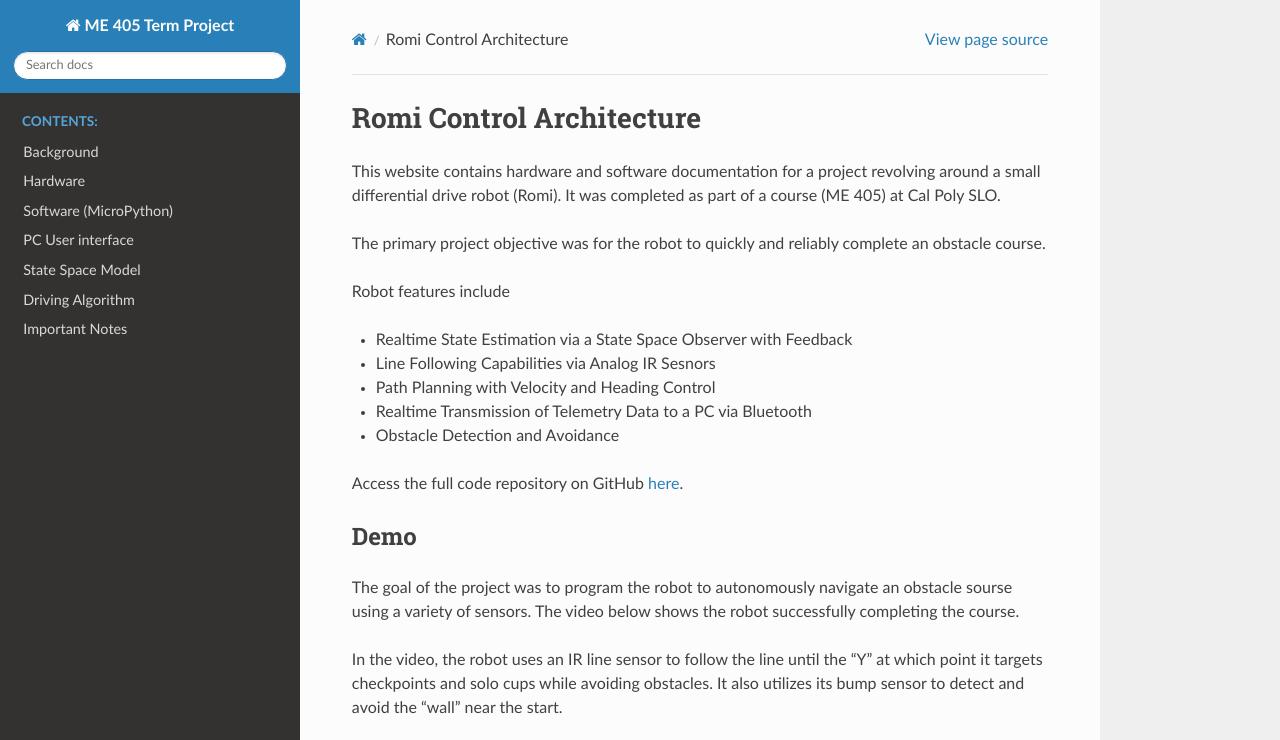
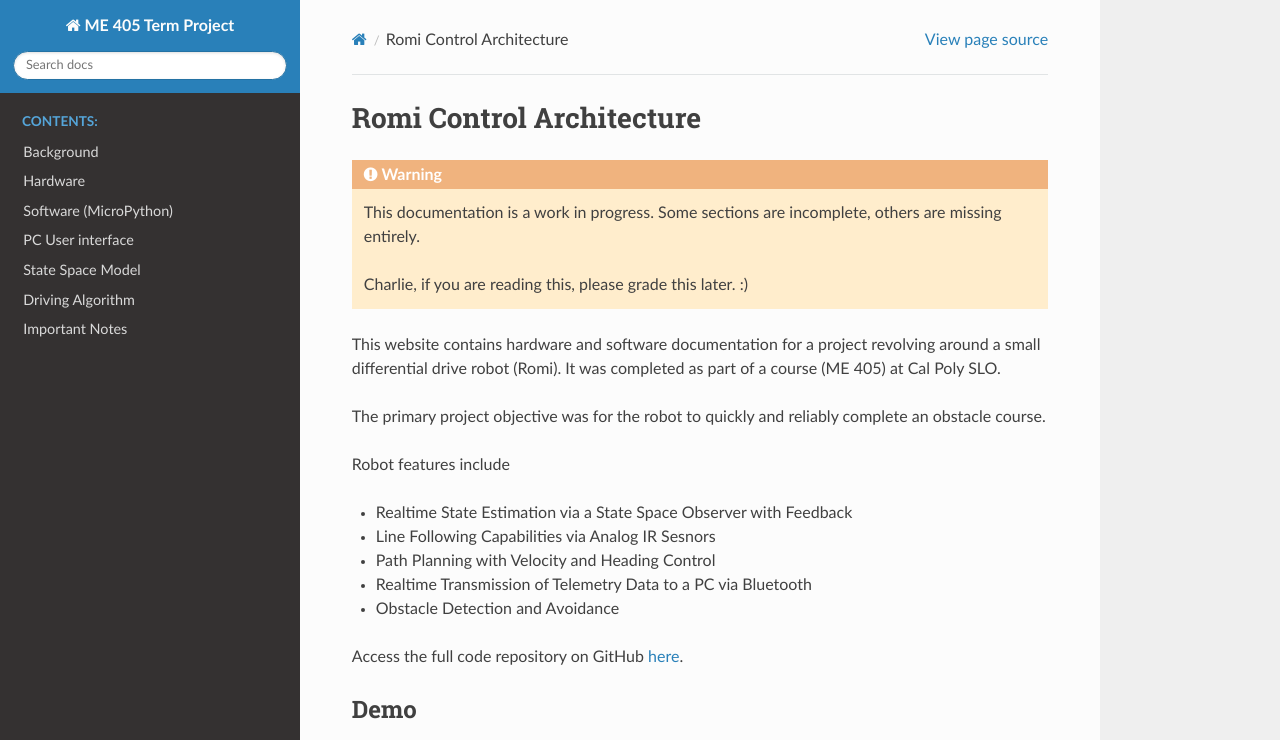
Before and after one commit to andrewthegr8/Term-Project-ME-405, a Sphinx documentation site: the page built from docs/source/index.rst, in a window 1280 px wide and 900 px high, cut to the strip 0-740 px from the top of the window. Built offline with Sphinx 7.4.7 and the Read the Docs theme 3.1.0, drawn with Linux system fonts in a browser that asks for light colours; comment, search, counter and statistics services are not loaded.

Commit message:
Enhance documentation and interactivity; add warnings for incomplete sections, improve IMU interface notes, and implement zoomable SVG graphs with CSS and JS

```diff
--- /dev/null
+++ b/docs/source/_static/zoom-graph.css
@@ -0,0 +1,6 @@
+.zoomable-graph svg {
+  transition: opacity 0.15s;
+}
+.zoomable-graph svg:hover {
+  opacity: 0.85;
+}
--- a/docs/source/conf.py
+++ b/docs/source/conf.py
@@ -336,6 +336,11 @@
 
 add_module_names = False
 
+#To make output graphs clickable
+graphviz_output_format = "svg"
+
+html_css_files = ["zoom-graph.css"]
+html_js_files = ["zoom-graph.js"]
 
 templates_path = ['_templates']
 
--- a/docs/source/index.rst
+++ b/docs/source/index.rst
@@ -1,5 +1,12 @@
 Romi Control Architecture
 ======================================
+
+.. warning::
+
+   This documentation is a work in progress. Some sections are incomplete,
+   others are missing entirely.
+
+   Charlie, if you are reading this, please grade this later. :)
 
 This website contains hardware and software documentation for a project revolving around
 a small differential drive robot (Romi). It was completed as part of a course (ME 405) at
--- a/docs/source/stm32-pins.rst
+++ b/docs/source/stm32-pins.rst
@@ -445,12 +445,12 @@
    * -
      - ``A5``
      - ``A12``
-     - USB comm through Shoe of Brian
+     - USB comm via Shoe of Brian
 
    * - Line Sensor - 10
      - ``A6`` |LINE|
      - ``A11``
-     - USB comm through Shoe of Brian
+     - USB comm via Shoe of Brian
 
    * - Line Sensor - 11
      - ``A7`` |LINE|
```
Also changed, not shown: docs/source/_static/zoom-graph.js (added, +10 -0 lines), docs/source/main-program.rst (+27 -13 lines), 1 other file.
